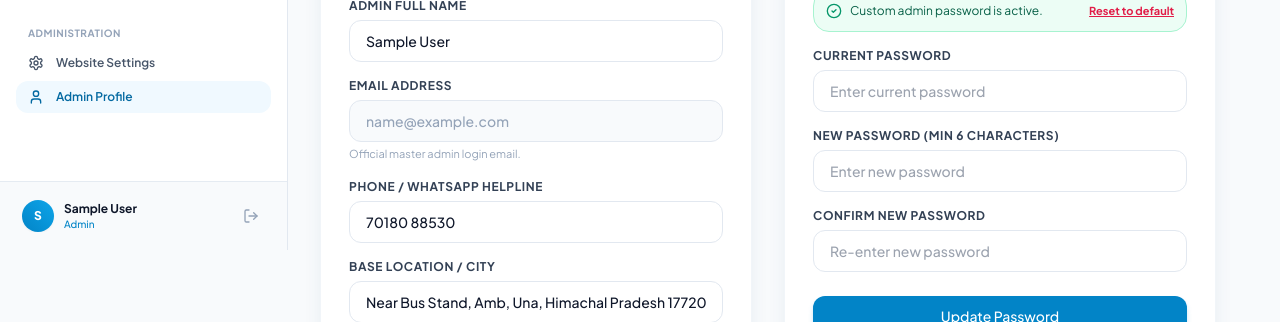
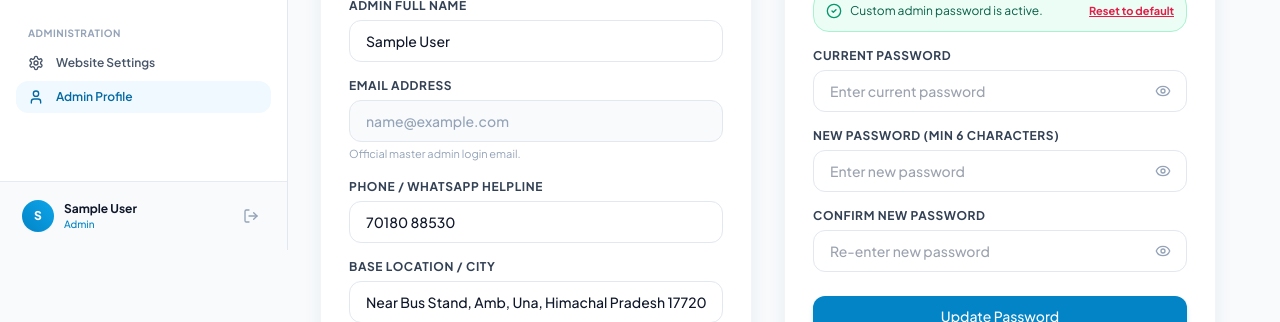
Before and after one commit to sanehmandyal/ravi-tour-travels, a React (Vite) app in the folder client/: page /admin/profile in a window 1280 px wide. Shown: the part 550-872 px from the top of the page. Built offline with nearby package versions, Linux system fonts and the light colour scheme; no server answers; sample sign-in values are in the browser's storage.

Commit message:
feat: add show/hide password toggle to change and update password forms

```diff
--- a/client/src/admin/pages/AdminProfile.jsx
+++ b/client/src/admin/pages/AdminProfile.jsx
@@ -12,7 +12,9 @@ import {
   Trash2,
   CheckCircle2,
   AlertCircle,
-  MapPin
+  MapPin,
+  Eye,
+  EyeOff
 } from 'lucide-react';
 import toast from 'react-hot-toast';
 import { authApi } from '../../services/authApi';
@@ -41,6 +43,9 @@ export default function AdminProfile() {
     newPassword: '',
     confirmPassword: '',
   });
+  const [showCurrentPassword, setShowCurrentPassword] = useState(false);
+  const [showNewPassword, setShowNewPassword] = useState(false);
+  const [showConfirmPassword, setShowConfirmPassword] = useState(false);
   const [savingProfile, setSavingProfile] = useState(false);
   const [savingPassword, setSavingPassword] = useState(false);
   const [uploadingAvatar, setUploadingAvatar] = useState(false);
@@ -372,39 +377,69 @@ export default function AdminProfile() {
           <form onSubmit={handlePasswordSubmit} className="space-y-4">
             <div>
               <label className="block text-xs font-bold text-slate-700 uppercase tracking-wider mb-1.5">Current Password</label>
+              <div className="relative">
                 <input
-                type="password"
+                  type={showCurrentPassword ? "text" : "password"}
                   name="currentPassword"
                   value={passwordData.currentPassword}
                   onChange={handlePasswordChange}
                   required
                   placeholder="Enter current password"
-                className="w-full px-4 py-2.5 rounded-xl border border-slate-200 focus:outline-none focus:border-brand-500 text-sm font-medium"
+                  className="w-full pl-4 pr-11 py-2.5 rounded-xl border border-slate-200 focus:outline-none focus:border-brand-500 text-sm font-medium"
                 />
+                <button
+                  type="button"
+                  onClick={() => setShowCurrentPassword(!showCurrentPassword)}
+                  className="absolute right-3 top-1/2 -translate-y-1/2 text-slate-400 hover:text-slate-600 focus:outline-none p-1 transition-colors"
+                  aria-label={showCurrentPassword ? "Hide current password" : "Show current password"}
+                >
+                  {showCurrentPassword ? <EyeOff className="w-4 h-4" /> : <Eye className="w-4 h-4" />}
+                </button>
+              </div>
             </div>
             <div>
               <label className="block text-xs font-bold text-slate-700 uppercase tracking-wider mb-1.5">New Password (Min 6 characters)</label>
+              <div className="relative">
                 <input
-                type="password"
+                  type={showNewPassword ? "text" : "password"}
                   name="newPassword"
                   value={passwordData.newPassword}
                   onChange={handlePasswordChange}
                   required
                   placeholder="Enter new password"
-                className="w-full px-4 py-2.5 rounded-xl border border-slate-200 focus:outline-none focus:border-brand-500 text-sm font-medium"
+                  className="w-full pl-4 pr-11 py-2.5 rounded-xl border border-slate-200 focus:outline-none focus:border-brand-500 text-sm font-medium"
                 />
+                <button
+                  type="button"
+                  onClick={() => setShowNewPassword(!showNewPassword)}
+                  className="absolute right-3 top-1/2 -translate-y-1/2 text-slate-400 hover:text-slate-600 focus:outline-none p-1 transition-colors"
+                  aria-label={showNewPassword ? "Hide new password" : "Show new password"}
+                >
+                  {showNewPassword ? <EyeOff className="w-4 h-4" /> : <Eye className="w-4 h-4" />}
+                </button>
+              </div>
             </div>
             <div>
               <label className="block text-xs font-bold text-slate-700 uppercase tracking-wider mb-1.5">Confirm New Password</label>
+              <div className="relative">
                 <input
-                type="password"
+                  type={showConfirmPassword ? "text" : "password"}
                   name="confirmPassword"
                   value={passwordData.confirmPassword}
                   onChange={handlePasswordChange}
                   required
                   placeholder="Re-enter new password"
-                className="w-full px-4 py-2.5 rounded-xl border border-slate-200 focus:outline-none focus:border-brand-500 text-sm font-medium"
+                  className="w-full pl-4 pr-11 py-2.5 rounded-xl border border-slate-200 focus:outline-none focus:border-brand-500 text-sm font-medium"
                 />
+                <button
+                  type="button"
+                  onClick={() => setShowConfirmPassword(!showConfirmPassword)}
+                  className="absolute right-3 top-1/2 -translate-y-1/2 text-slate-400 hover:text-slate-600 focus:outline-none p-1 transition-colors"
+                  aria-label={showConfirmPassword ? "Hide confirm password" : "Show confirm password"}
+                >
+                  {showConfirmPassword ? <EyeOff className="w-4 h-4" /> : <Eye className="w-4 h-4" />}
+                </button>
+              </div>
             </div>
 
             <div className="pt-2">
--- a/client/src/pages/Account.jsx
+++ b/client/src/pages/Account.jsx
@@ -15,6 +15,7 @@ import {
   AlertCircle,
   XCircle,
   Eye,
+  EyeOff,
   ShieldCheck
 } from 'lucide-react';
 import Button from '../components/common/Button';
@@ -46,6 +47,9 @@ export const Account = () => {
     newPassword: '',
     confirmPassword: ''
   });
+  const [showCurrentPassword, setShowCurrentPassword] = useState(false);
+  const [showNewPassword, setShowNewPassword] = useState(false);
+  const [showConfirmPassword, setShowConfirmPassword] = useState(false);
   const [savingPassword, setSavingPassword] = useState(false);
 
   useEffect(() => {
@@ -301,40 +305,70 @@ export const Account = () => {
               <form onSubmit={handlePasswordSubmit} className="space-y-4">
                 <div>
                   <label className="text-xs font-bold text-slate-700 block mb-1">Current Password *</label>
+                  <div className="relative">
                     <input
-                    type="password"
+                      type={showCurrentPassword ? "text" : "password"}
                       value={passwordData.currentPassword}
                       onChange={(e) => setPasswordData({ ...passwordData, currentPassword: e.target.value })}
                       required
                       placeholder="••••••••"
-                    className="w-full text-sm rounded-xl border border-slate-200 px-3.5 py-2.5 focus:outline-none focus:border-brand-500"
+                      className="w-full text-sm rounded-xl border border-slate-200 pl-3.5 pr-11 py-2.5 focus:outline-none focus:border-brand-500"
                     />
+                    <button
+                      type="button"
+                      onClick={() => setShowCurrentPassword(!showCurrentPassword)}
+                      className="absolute right-3 top-1/2 -translate-y-1/2 text-slate-400 hover:text-slate-600 focus:outline-none p-1 transition-colors"
+                      aria-label={showCurrentPassword ? "Hide password" : "Show password"}
+                    >
+                      {showCurrentPassword ? <EyeOff className="w-4 h-4" /> : <Eye className="w-4 h-4" />}
+                    </button>
+                  </div>
                 </div>
 
                 <div>
                   <label className="text-xs font-bold text-slate-700 block mb-1">New Password (min 6 chars) *</label>
+                  <div className="relative">
                     <input
-                    type="password"
+                      type={showNewPassword ? "text" : "password"}
                       value={passwordData.newPassword}
                       onChange={(e) => setPasswordData({ ...passwordData, newPassword: e.target.value })}
                       required
                       minLength={6}
                       placeholder="••••••••"
-                    className="w-full text-sm rounded-xl border border-slate-200 px-3.5 py-2.5 focus:outline-none focus:border-brand-500"
+                      className="w-full text-sm rounded-xl border border-slate-200 pl-3.5 pr-11 py-2.5 focus:outline-none focus:border-brand-500"
                     />
+                    <button
+                      type="button"
+                      onClick={() => setShowNewPassword(!showNewPassword)}
+                      className="absolute right-3 top-1/2 -translate-y-1/2 text-slate-400 hover:text-slate-600 focus:outline-none p-1 transition-colors"
+                      aria-label={showNewPassword ? "Hide password" : "Show password"}
+                    >
+                      {showNewPassword ? <EyeOff className="w-4 h-4" /> : <Eye className="w-4 h-4" />}
+                    </button>
+                  </div>
                 </div>
 
                 <div>
                   <label className="text-xs font-bold text-slate-700 block mb-1">Confirm New Password *</label>
+                  <div className="relative">
                     <input
-                    type="password"
+                      type={showConfirmPassword ? "text" : "password"}
                       value={passwordData.confirmPassword}
                       onChange={(e) => setPasswordData({ ...passwordData, confirmPassword: e.target.value })}
                       required
                       minLength={6}
                       placeholder="••••••••"
-                    className="w-full text-sm rounded-xl border border-slate-200 px-3.5 py-2.5 focus:outline-none focus:border-brand-500"
+                      className="w-full text-sm rounded-xl border border-slate-200 pl-3.5 pr-11 py-2.5 focus:outline-none focus:border-brand-500"
                     />
+                    <button
+                      type="button"
+                      onClick={() => setShowConfirmPassword(!showConfirmPassword)}
+                      className="absolute right-3 top-1/2 -translate-y-1/2 text-slate-400 hover:text-slate-600 focus:outline-none p-1 transition-colors"
+                      aria-label={showConfirmPassword ? "Hide password" : "Show password"}
+                    >
+                      {showConfirmPassword ? <EyeOff className="w-4 h-4" /> : <Eye className="w-4 h-4" />}
+                    </button>
+                  </div>
                 </div>
 
                 <Button
--- a/client/src/pages/Login.jsx
+++ b/client/src/pages/Login.jsx
@@ -1,12 +1,13 @@
 import React, { useState } from 'react';
 import { Link, useNavigate } from 'react-router-dom';
 import { useAuth } from '../context/AuthContext';
-import { Car, Mail, Lock, ArrowRight, ShieldCheck, AlertCircle } from 'lucide-react';
+import { Car, Mail, Lock, ArrowRight, ShieldCheck, AlertCircle, Eye, EyeOff } from 'lucide-react';
 import Button from '../components/common/Button';
 
 export const Login = () => {
   const [email, setEmail] = useState('');
   const [password, setPassword] = useState('');
+  const [showPassword, setShowPassword] = useState(false);
   const [loading, setLoading] = useState(false);
   const [errorMessage, setErrorMessage] = useState('');
   const { login } = useAuth();
@@ -87,13 +88,21 @@ export const Login = () => {
             <div className="relative">
               <Lock className="w-4 h-4 text-slate-400 absolute left-3.5 top-1/2 -translate-y-1/2" />
               <input
-                type="password"
+                type={showPassword ? "text" : "password"}
                 value={password}
                 onChange={(e) => setPassword(e.target.value)}
                 required
                 placeholder="••••••••"
-                className="w-full pl-10 pr-4 py-2.5 rounded-xl border border-slate-200 text-sm focus:outline-none focus:border-brand-500 font-medium"
+                className="w-full pl-10 pr-11 py-2.5 rounded-xl border border-slate-200 text-sm focus:outline-none focus:border-brand-500 font-medium"
               />
+              <button
+                type="button"
+                onClick={() => setShowPassword(!showPassword)}
+                className="absolute right-3 top-1/2 -translate-y-1/2 text-slate-400 hover:text-slate-600 focus:outline-none p-1 transition-colors"
+                aria-label={showPassword ? "Hide password" : "Show password"}
+              >
+                {showPassword ? <EyeOff className="w-4 h-4" /> : <Eye className="w-4 h-4" />}
+              </button>
             </div>
           </div>
 
```
Lines whose indentation alone changed are shown as unchanged.
